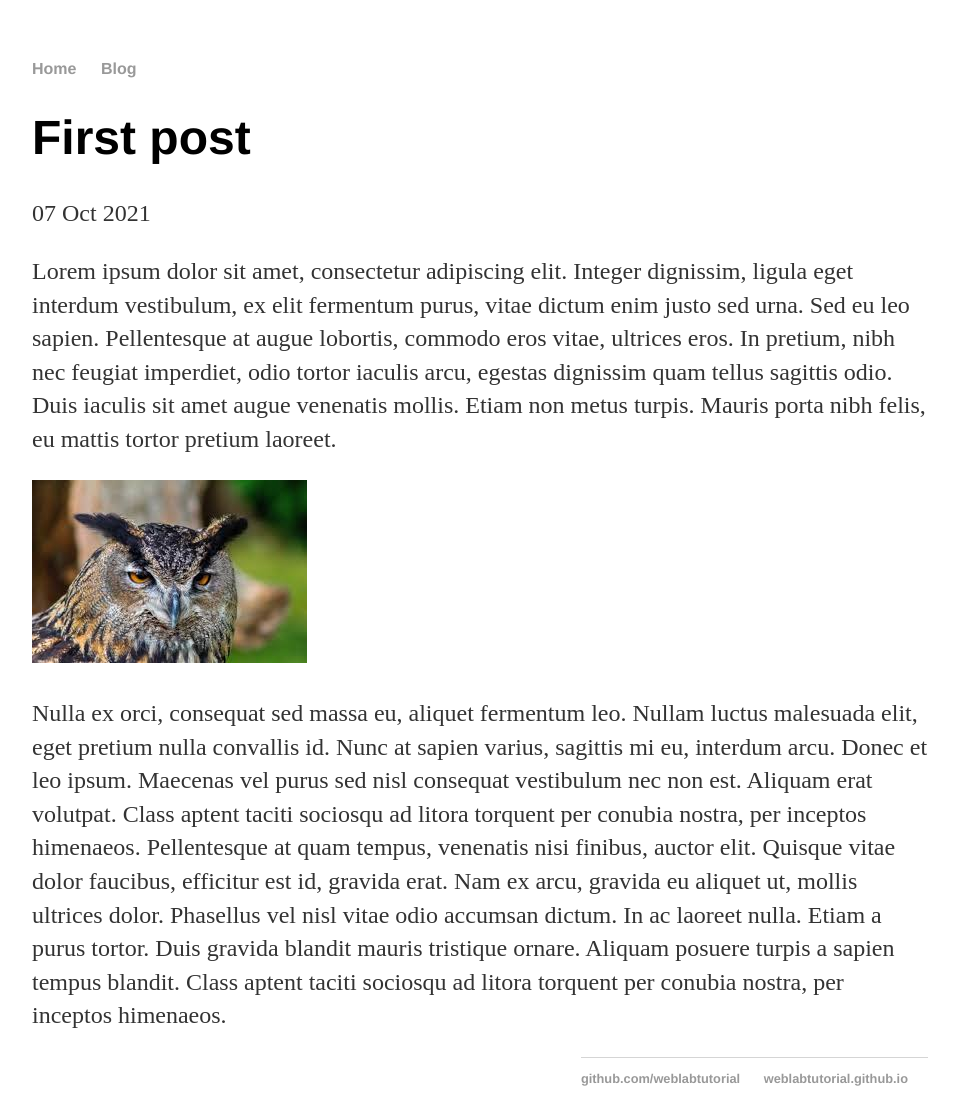
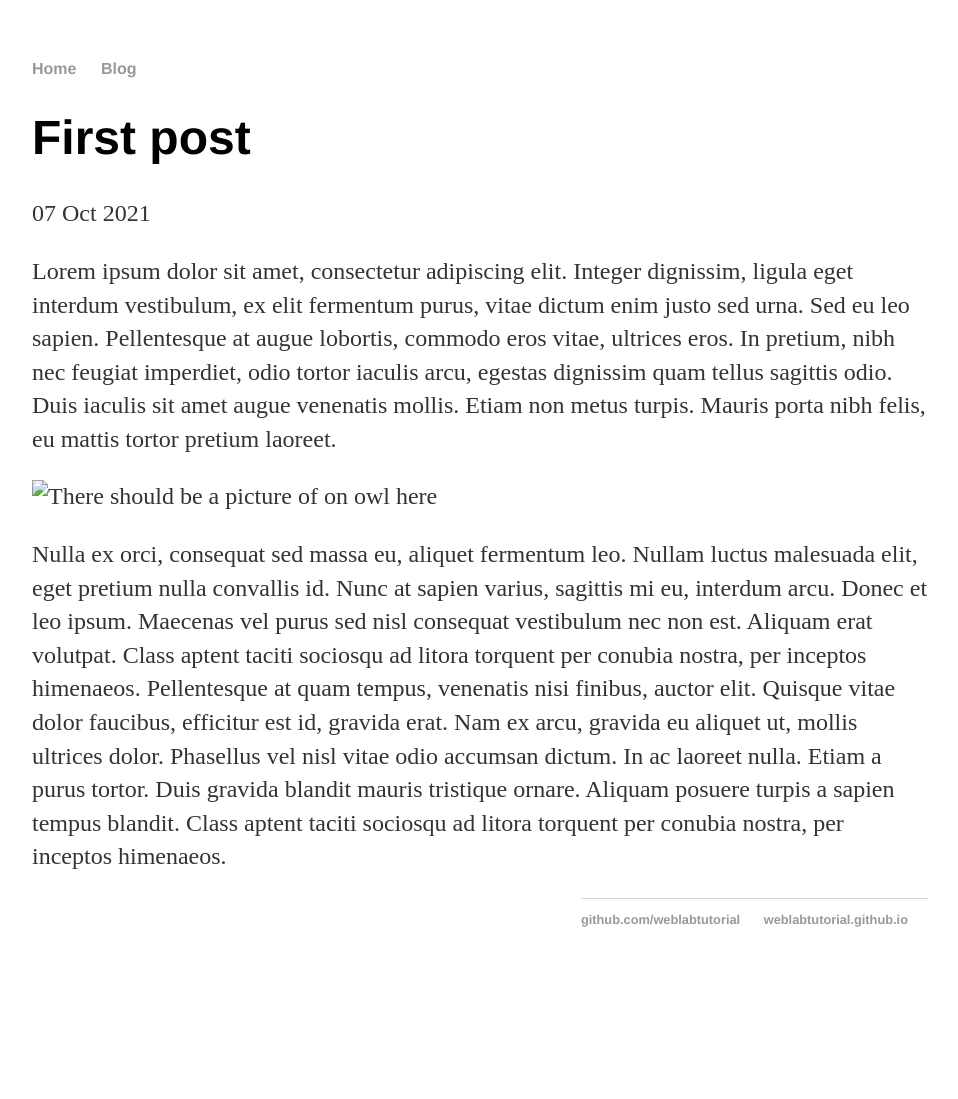
Before and after one commit to NedasN/NedasN.github.io, a Jekyll site: the page built from _posts/2021-10-07-first-post.md, in a window 1280 px wide. Shown: the whole page, without its empty margins (160-1118 px from the left). Built offline with Jekyll 4.4.1, drawn with Linux system fonts in a browser that asks for light colours; after the commit the page ends 940 px from its top, so only the background shows below that.

Commit message:
Update 2021-10-07-first-post.md

```diff
--- a/_posts/2021-10-07-first-post.md
+++ b/_posts/2021-10-07-first-post.md
@@ -6,6 +6,6 @@ date: 2021-10-07
 
 Lorem ipsum dolor sit amet, consectetur adipiscing elit. Integer dignissim, ligula eget interdum vestibulum, ex elit fermentum purus, vitae dictum enim justo sed urna. Sed eu leo sapien. Pellentesque at augue lobortis, commodo eros vitae, ultrices eros. In pretium, nibh nec feugiat imperdiet, odio tortor iaculis arcu, egestas dignissim quam tellus sagittis odio. Duis iaculis sit amet augue venenatis mollis. Etiam non metus turpis. Mauris porta nibh felis, eu mattis tortor pretium laoreet.
 
-![There should be a picture of on owl here](/assets/images/images.jpg)
+![There should be a picture of on owl here](../assets/images/images.jpg)
 
 Nulla ex orci, consequat sed massa eu, aliquet fermentum leo. Nullam luctus malesuada elit, eget pretium nulla convallis id. Nunc at sapien varius, sagittis mi eu, interdum arcu. Donec et leo ipsum. Maecenas vel purus sed nisl consequat vestibulum nec non est. Aliquam erat volutpat. Class aptent taciti sociosqu ad litora torquent per conubia nostra, per inceptos himenaeos. Pellentesque at quam tempus, venenatis nisi finibus, auctor elit. Quisque vitae dolor faucibus, efficitur est id, gravida erat. Nam ex arcu, gravida eu aliquet ut, mollis ultrices dolor. Phasellus vel nisl vitae odio accumsan dictum. In ac laoreet nulla. Etiam a purus tortor. Duis gravida blandit mauris tristique ornare. Aliquam posuere turpis a sapien tempus blandit. Class aptent taciti sociosqu ad litora torquent per conubia nostra, per inceptos himenaeos.
```
